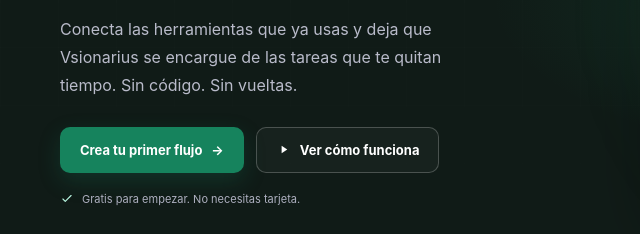
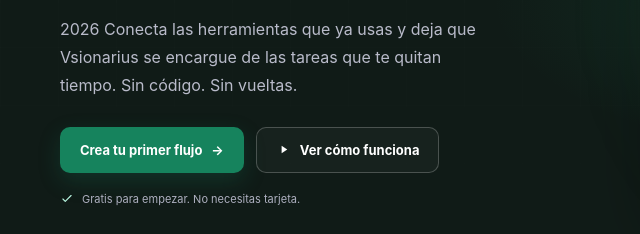
Before and after one commit to rotrabajo22-eng/proyecto-github, a website: page index.html in a window 1280 px wide. Shown: the part 359-593 px from the top of the page, 0-640 px from the left. Drawn offline with Linux system fonts and the light colour scheme.

Commit message:
se cambio la parte del titulo1

```diff
--- a/index.html
+++ b/index.html
@@ -5,7 +5,7 @@
   <meta name="viewport" content="width=device-width, initial-scale=1.0">
   <meta name="theme-color" content="#101b17">
   <meta name="description" content="Conecta tus herramientas y automatiza tareas sin escribir código. Crea flujos de trabajo con Vsionarius.">
-  <title>Vsionarius — Automatiza lo cotidiano</title>
+  <title>Vsionario de Ronald pruebas</title>
   <style>
     :root {
       color-scheme: light;
@@ -338,7 +338,7 @@
         <div class="hero-copy">
           <div class="eyebrow"><span class="eyebrow-dot"></span> Automatización, sin complicaciones</div>
           <h1>Tu trabajo fluye.<br><span>Lo repetitivo, no.</span></h1>
-          <p>Conecta las herramientas que ya usas y deja que Vsionarius se encargue de las tareas que te quitan tiempo. Sin código. Sin vueltas.</p>
+          <p>2026 Conecta las herramientas que ya usas y deja que Vsionarius se encargue de las tareas que te quitan tiempo. Sin código. Sin vueltas.</p>
           <div class="hero-buttons">
             <a class="button button-primary" href="#contacto">Crea tu primer flujo <span aria-hidden="true">→</span></a>
             <a class="button button-outline" href="#como-funciona">
```
